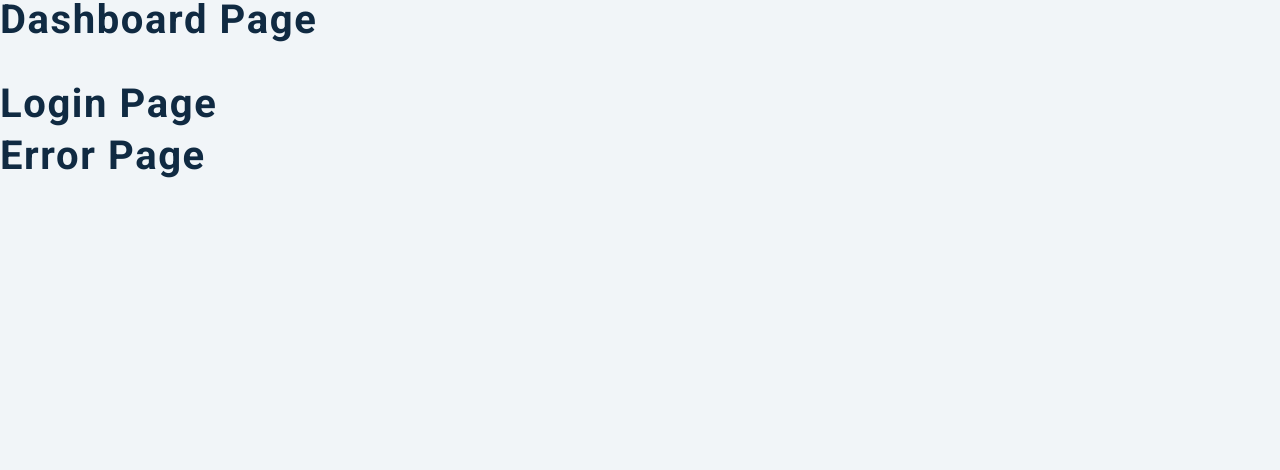
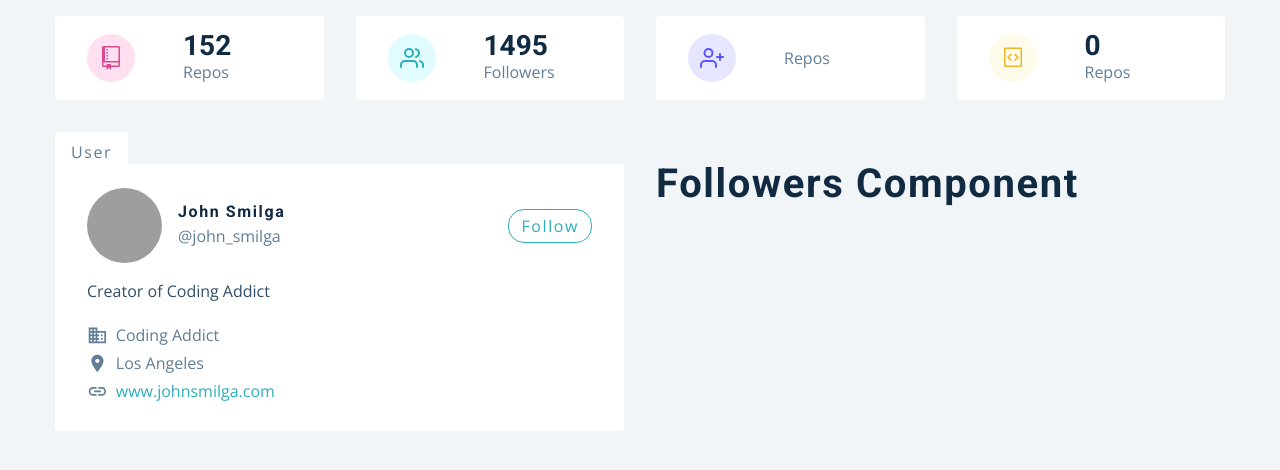
Before and after one commit to Quangnguyenz/react-github-search-users, a React (Create React App) app: page / in a window 1280 px wide. Shown: the top 470 px of the page. Built offline with nearby package versions, Linux system fonts and the light colour scheme; grey boxes are pictures that could not be loaded.

Commit message:
worked on a few components and context
worked on a few component, set up a global context

```diff
--- a/src/App.js
+++ b/src/App.js
@@ -4,11 +4,19 @@
 
 function App() {
   return (
-    <div>
-      <Dashboard></Dashboard>
-      <Login />
-      <Error />
-    </div>
+    <Router>
+      <Switch>
+        <Route exact={true} path='/'>
+          <Dashboard></Dashboard>
+        </Route>
+        <Route path='/login'>
+          <Login />
+        </Route>
+        <Route path="*">
+          <Error></Error>
+        </Route>
+      </Switch>
+    </Router>
   );
 }
 
--- a/src/components/Card.js
+++ b/src/components/Card.js
@@ -3,7 +3,32 @@
 import styled from 'styled-components';
 import { MdBusiness, MdLocationOn, MdLink } from 'react-icons/md';
 const Card = () => {
-  return <h2>card component</h2>;
+  const { githubUser } = React.useContext(GithubContext);
+  const { avatar_url, html_url, name, company, blog, bio, location, twitter_username, } = githubUser
+  return (
+    <Wrapper>
+      <header>
+        <img src={avatar_url} alt={name}></img>
+        <div>
+          <h4>{name}</h4>
+          <p>@{twitter_username || 'not found'}</p>
+        </div>
+        <a href={html_url}>follow</a>
+      </header>
+      <p className='bio'>{bio}</p>
+      <div className="links">
+        <p>
+          <MdBusiness></MdBusiness> {company || 'not listed'}
+        </p>
+        <p>
+          <MdLocationOn></MdLocationOn> {location || 'not listed'}
+        </p>
+        <a href={`https://${blog}`}>
+          <MdLink></MdLink> {blog || 'not listed'}
+        </a>
+      </div>
+    </Wrapper >
+  )
 };
 const Wrapper = styled.article`
   background: var(--clr-white);
--- a/src/components/Info.js
+++ b/src/components/Info.js
@@ -5,8 +5,34 @@
 import { FiUsers, FiUserPlus } from 'react-icons/fi';
 
 const UserInfo = () => {
-  return <h2>user info component</h2>;
+  const { githubUser } = React.useContext(GithubContext)
+  const { public_repos, followers, followings, public_gists } = githubUser;
+  const items = [
+    { id: 1, icon: <GoRepo className='icon' />, label: 'repos', value: public_repos, color: 'pink' },
+    { id: 2, icon: <FiUsers className='icon' />, label: 'followers', value: followers, color: 'green' },
+    { id: 3, icon: <FiUserPlus className='icon' />, label: 'repos', value: followings, color: 'purple' },
+    { id: 4, icon: <GoGist className='icon' />, label: 'repos', value: public_gists, color: 'yellow' },
+  ]
+  return (
+    <section className='section'>
+      <Wrapper className='section-center'>
+        {items.map((item) => {
+          return <Item key={item.id} {...item}></Item>
+        })}
+      </Wrapper>
+    </section>
+  )
 };
+
+const Item = ({ icon, label, value, color }) => {
+  return <article className='item'>
+    <span className={color}>{icon}</span>
+    <div>
+      <h3>{value}</h3>
+      <p>{label}</p>
+    </div>
+  </article>
+}
 
 const Wrapper = styled.section`
   display: grid;
--- a/src/components/User.js
+++ b/src/components/User.js
@@ -3,7 +3,12 @@
 import Card from './Card';
 import Followers from './Followers';
 const User = () => {
-  return <h2>search component</h2>;
+  return <section className='section'>
+    <Wrapper className='section-center'>
+      <Card></Card>
+      <Followers></Followers>
+    </Wrapper>
+  </section>
 };
 
 const Wrapper = styled.div`
--- a/src/context/context.js
+++ b/src/context/context.js
@@ -5,3 +5,21 @@
 import axios from 'axios';
 
 const rootUrl = 'https://api.github.com';
+
+const GithubContext = React.createContext();
+
+//acces to provider and consumer - Github.Provider
+
+const GithubProvider = ({ children }) => {
+    const [githubUser, setGithubUser] = useState(mockUser);
+    const [repos, setrepos] = useState(mockRepos);
+    const [followers, setFollwers] = useState(mockFollowers);
+    return <GithubContext.Provider
+        value={{
+            githubUser,
+            repos,
+            followers,
+        }}>{children}</GithubContext.Provider>
+}
+
+export { GithubContext, GithubProvider }
--- a/src/index.js
+++ b/src/index.js
@@ -8,7 +8,9 @@
 
 ReactDOM.render(
   <React.StrictMode>
-    <App />
+    <GithubProvider>
+      <App />
+    </GithubProvider>
   </React.StrictMode>,
   document.getElementById('root')
 );
--- a/src/pages/Dashboard.js
+++ b/src/pages/Dashboard.js
@@ -5,7 +5,11 @@
 const Dashboard = () => {
   return (
     <main>
-      <h2>Dashboard Page</h2>
+      {/* <Navbar></Navbar>
+      <Search></Search> */}
+      <Info></Info>
+      <User></User>
+      {/* <Repos></Repos> */}
     </main>
   );
 };
--- a/src/pages/Error.js
+++ b/src/pages/Error.js
@@ -2,7 +2,13 @@
 import styled from 'styled-components';
 import { Link } from 'react-router-dom';
 const Error = () => {
-  return <h2>error page</h2>;
+  return <Wrapper>
+    <div>
+      <h1>404</h1>
+      <h3>Sorry, the page you tried cannot be found</h3>
+      <Link to="/" className="btn">Back home</Link>
+    </div>
+  </Wrapper>
 };
 const Wrapper = styled.section`
   min-height: 100vh;
--- a/src/pages/Login.js
+++ b/src/pages/Login.js
@@ -3,7 +3,15 @@
 import styled from 'styled-components';
 import loginImg from '../images/login-img.svg';
 const Login = () => {
-  return <h2>login page</h2>;
+  return (
+    <Wrapper>
+      <div className="container">
+        <img src={loginImg} alt="github user" />
+        <h1>github user</h1>
+        <button className='btn'>login</button>
+      </div>
+    </Wrapper>
+  )
 };
 const Wrapper = styled.section`
   min-height: 100vh;
```
